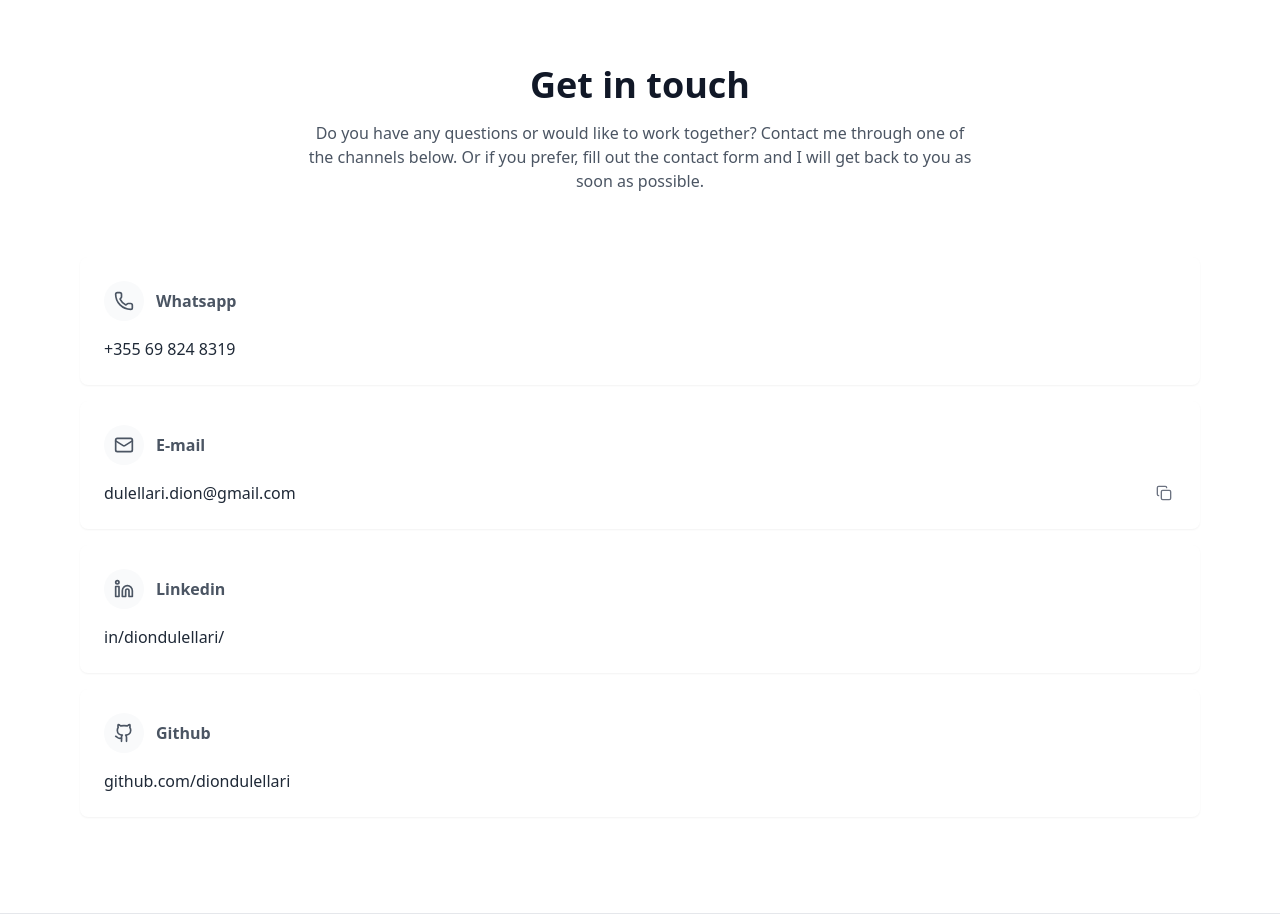
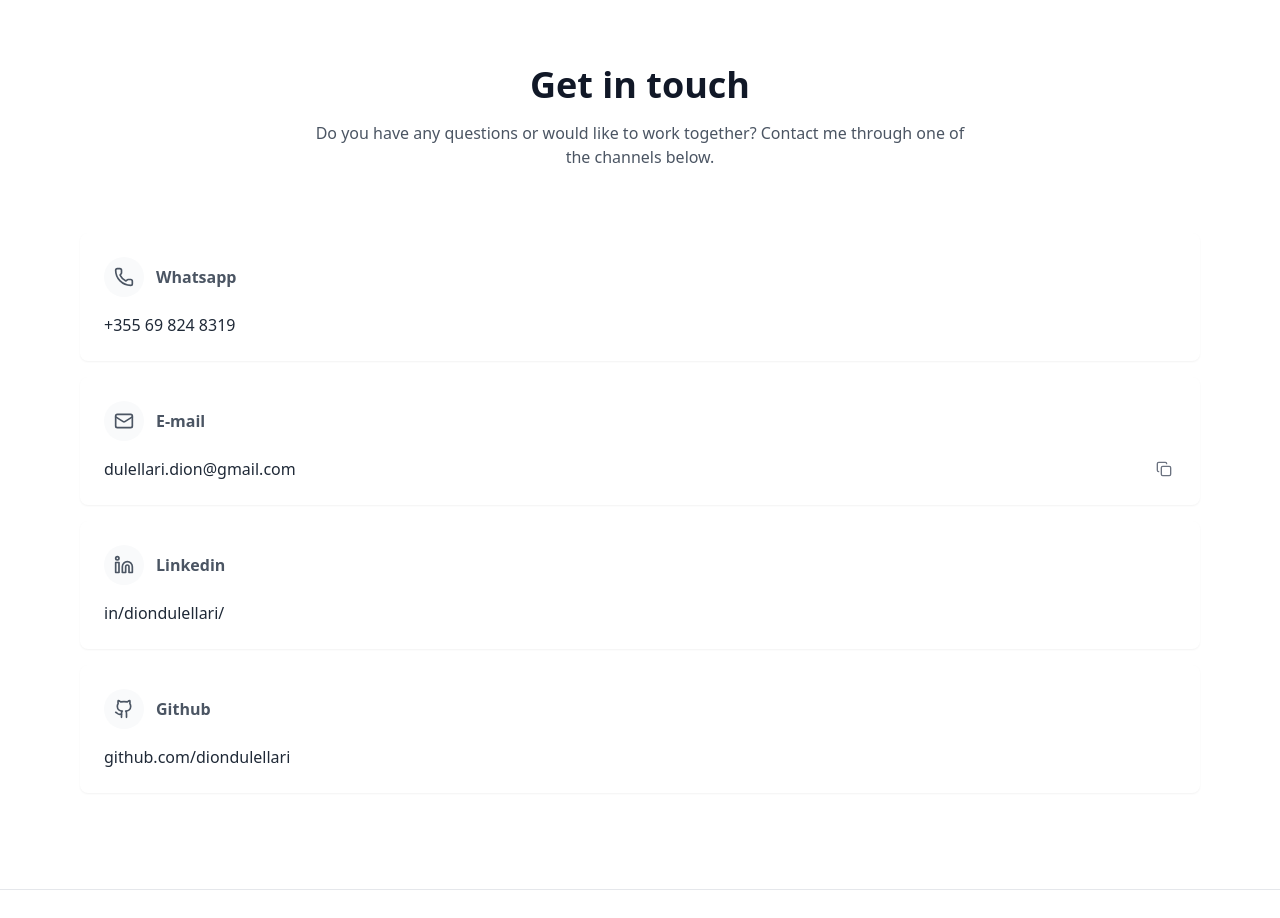
Before and after one commit to diondulellari/diondulellari.github.io, a React (Vite) app in the folder Portfolio/: page / in a window 1280 px wide. Shown: the part 2060-2978 px from the top of the page. Built offline with nearby package versions, Linux system fonts and the light colour scheme.

Commit message:
Contact Component fix

```diff
--- a/Portfolio/src/Components/Contact.jsx
+++ b/Portfolio/src/Components/Contact.jsx
@@ -47,12 +47,10 @@ export default function Contact() {
         </h2>
         <p className="text-center text-gray-600 mb-16 max-w-2xl mx-auto">
           Do you have any questions or would like to work together? Contact me
-          through one of the channels below. Or if you prefer, fill out the
-          contact form and I will get back to you as soon as possible.
+          through one of the channels below.
         </p>
 
         <div className="grid md:grid-cols-1 gap-8">
-          {/* Contact Cards */}
           <div className="space-y-4">
             <ContactCard
               icon={Phone}
```
